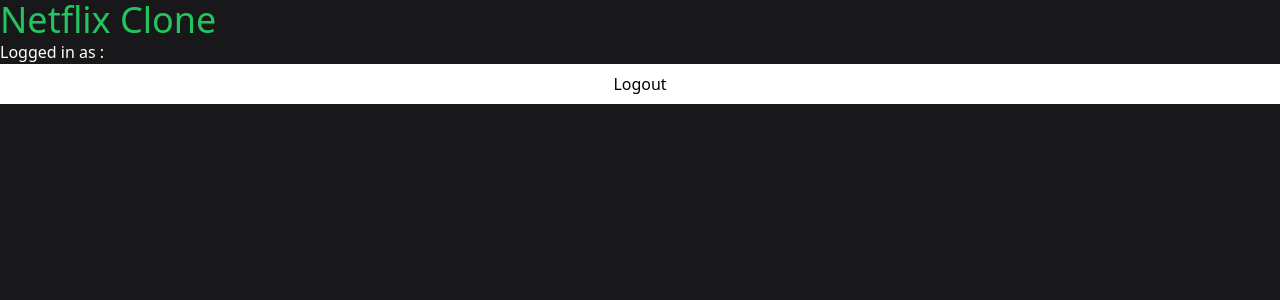
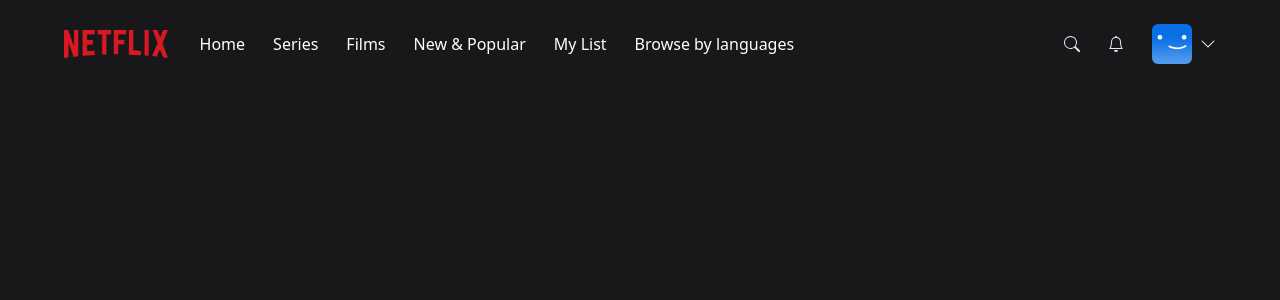
Before and after one commit to antareephasan/netflix-clone, a Next.js app: page / in a window 1280 px wide. Shown: the top 300 px of the page. Built offline with nearby package versions, Linux system fonts and the light colour scheme; no server answers; the database is empty; sample sign-in values are in the browser's storage.

Commit message:
Navbar added

```diff
--- /dev/null
+++ b/components/AccountMenu.tsx
@@ -0,0 +1,29 @@
+import { signOut } from "next-auth/react";
+
+interface AccountMenuProps {
+    visible?: boolean;
+}
+const AccountMenu: React.FC<AccountMenuProps> = ({ visible }) => {
+    if (!visible) {
+        return null;
+    }
+
+    return (
+        <div className="bg-black w-56 absolute top-14 right-0 py-5 flex-col border-2 border-gray-800 flex">
+            <div className="flex flex-col gap-3">
+                <div className="px-3 group/item flex flex-row gap-3 items-center w-full">
+                    <img className="w-8 rounded-md" src="/images/default-blue.png" alt="profile" />
+                    <p className="text-white text-sm group-hover/item:underline">
+                        Username
+                    </p>
+                </div>
+                <hr className="bg-gray-600 border-0 h-px my-4" />
+                <div onClick={() => signOut()} className="px-3 text-center text-white text-sm hover:underline">
+                    Sign out of Netflix
+                </div>
+            </div>
+        </div>
+    )
+}
+
+export default AccountMenu;
--- /dev/null
+++ b/components/MobileMenu.tsx
@@ -0,0 +1,35 @@
+interface MobileMenuProps {
+    visible?: boolean;
+}
+const MobileMenu: React.FC<MobileMenuProps> = ({ visible }) => {
+    if (!visible) {
+        return null;
+    }
+
+    return (
+        <div className="bg-black w-56 absolute top-8 left-0 py-5 flex-col border-2 border-gray-800 flex">
+            <div className="flex flex-col gap-4">
+                <div className="px-3 text-center text-white hover:underline">
+                    Home
+                </div>
+                <div className="px-3 text-center text-white hover:underline">
+                    Series
+                </div>
+                <div className="px-3 text-center text-white hover:underline">
+                    Films
+                </div>
+                <div className="px-3 text-center text-white hover:underline">
+                    New & Popular
+                </div>
+                <div className="px-3 text-center text-white hover:underline">
+                    My List
+                </div>
+                <div className="px-3 text-center text-white hover:underline">
+                    Browse by Language
+                </div>
+            </div>
+        </div>
+    )
+}
+
+export default MobileMenu
--- /dev/null
+++ b/components/Navbar.tsx
@@ -0,0 +1,87 @@
+import { useCallback, useEffect, useState } from "react"
+import MobileMenu from "./MobileMenu"
+import NavbarItem from "./NavbarItem"
+import { BsChevronDown, BsSearch, BsBell } from 'react-icons/bs'
+import AccountMenu from "./AccountMenu"
+
+const TOP_OFFSET = 66;
+
+const Navbar = () => {
+
+    const [showMobileMenu, setShowMobileMenu] = useState(false);
+    const [showAccountMenu, setShowAccountMenu] = useState(false);
+    const [showBackground, setShowBackground] = useState(false);
+
+    useEffect(() => {
+        const handleScroll = () => {
+            if (window.scrollY >= TOP_OFFSET) {
+                setShowBackground(true);
+            } else {
+                setShowBackground(false);
+            }
+        }
+
+        window.addEventListener('scroll', handleScroll);
+
+        return () => {
+            window.removeEventListener('scroll', handleScroll);
+        }
+    }, [])
+
+    const toggleMobileMenu = useCallback(() => {
+        setShowMobileMenu((current) => !current);
+    }, []);
+
+    const toggleAccountMenu = useCallback(() => {
+        setShowAccountMenu((current) => !current);
+    }, []);
+    return (
+        <nav className="w-full fixed z-40">
+            <div
+            className={`
+            px-4
+            md:px-16
+            py-6
+            flex
+            flex-row
+            items-center
+            transition
+            duration-500
+            ${showBackground ? 'bg-zinc-900 bg-opacity-90' : ''}
+            `}
+            >
+                <img className="h-4 lg:h-7 cursor-pointer" src="/images/logo.png" alt="logo" />
+                <div className="flex-row ml-8 gap-7 hidden lg:flex">
+                    <NavbarItem label="Home" />
+                    <NavbarItem label="Series" />
+                    <NavbarItem label="Films" />
+                    <NavbarItem label="New & Popular" />
+                    <NavbarItem label="My List" />
+                    <NavbarItem label="Browse by languages" />
+                </div>
+                <div onClick={toggleMobileMenu} className="lg:hidden flex flex-row items-center gap-2 ml-8 cursor-pointer relative">
+                    <p className="text-white text-sm">Browse</p>
+                    <BsChevronDown className={`text-white transition ${showMobileMenu ? 'rotate-180' : 'rotate-0'}`} />
+                    <MobileMenu visible={showMobileMenu} />
+                </div>
+                <div className="flex flex-row ml-auto gap-7 items-center">
+                    <div className="text-gray-200 hover:text-gray-300 cursor-pointer transition">
+                        <BsSearch />
+                    </div>
+                    <div className="text-gray-200 hover:text-gray-300 cursor-pointer transition">
+                        <BsBell />
+                    </div>
+                    <div onClick={toggleAccountMenu} className="flex flex-row items-center gap-2 cursor-pointer relative">
+                        <div className="w-6 h-6 lg:w-10 lg:h-10 rounded-md overflow-hidden">
+                            <img src="/images/default-blue.png" alt="profile" />
+                        </div>
+                        <BsChevronDown className={`text-white transition ${showAccountMenu ? 'rotate-180' : 'rotate-0'}`} />
+                        <AccountMenu visible={showAccountMenu} />
+                    </div>
+                </div>
+            </div>
+        </nav>
+    )
+}
+
+export default Navbar
--- /dev/null
+++ b/components/NavbarItem.tsx
@@ -0,0 +1,15 @@
+interface NavbarItemProps {
+    label: string;
+}
+
+const NavbarItem: React.FC<NavbarItemProps> = ({
+    label
+}) => {
+  return (
+    <div className="text-white cursor-pointer hover:text-gray-300 transition">
+        {label}
+    </div>
+  )
+}
+
+export default NavbarItem
--- a/pages/index.tsx
+++ b/pages/index.tsx
@@ -1,4 +1,4 @@
-import useCurrentUser from "@/hooks/useCurrentUser";
+import Navbar from "@/components/Navbar";
 import { NextPageContext } from "next";
 import { getSession, signOut } from "next-auth/react";
 
@@ -20,12 +20,10 @@
 }
 
 export default function Home() {
-  const { data: user} = useCurrentUser();
+
   return (
     <>
-      <h1 className="text-4xl text-green-500">Netflix Clone</h1>
-      <p className="text-white">Logged in as : {user?.email}</p>
-      <button className="h-10 w-full bg-white" onClick={() => signOut()}>Logout</button>
+      <Navbar />
     </>
   )
 }
```
